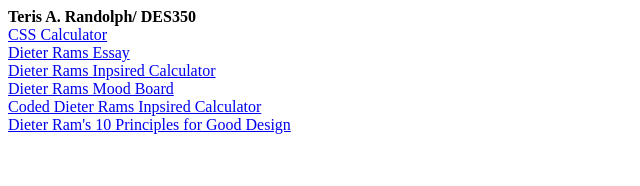
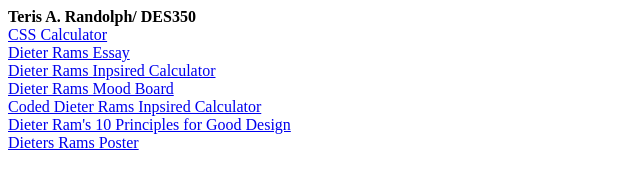
Before and after one commit to trando3/DES350, a plain HTML site: page index.html in a window 1280 px wide. Shown: the whole page, without its empty margins (0-640 px from the left). Drawn offline with Linux system fonts and the light colour scheme.

Commit message:
Add files via upload

```diff
--- a/index.html
+++ b/index.html
@@ -13,5 +13,6 @@
 	<a href="image broad_M&Media.jpg" target="_self">Dieter Rams Mood Board</a><br>
 	<a href="hmtl.calculator_4.html" target="_self">Coded Dieter Rams Inpsired Calculator</a><br>
 	<a href="Dieter Rams Poster.html" target="_self">Dieter Ram's 10 Principles for Good Design</a><br>
+	<a href="Dieter Rams Poster_2.html" target="_self">Dieters Rams Poster</a><br>
 </body>
 </html>
```
